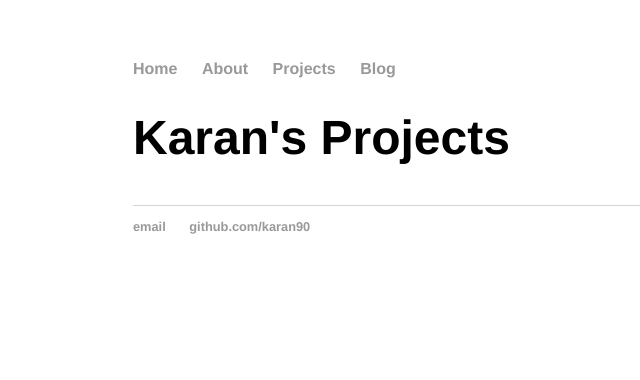
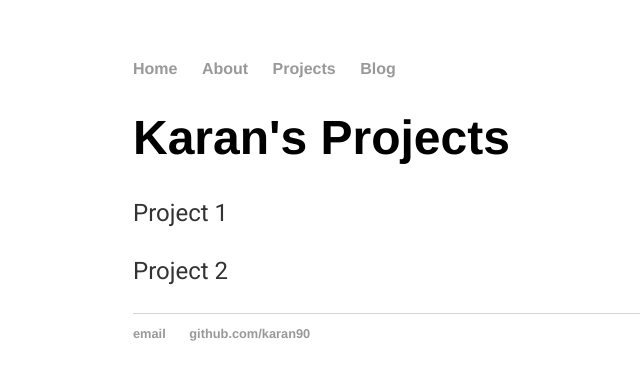
Before and after one commit to karan90/karan90.github.io, a Jekyll site: the page built from projects/index.html, in a window 1280 px wide. Shown: the top 380 px of the page, without its empty margins (59-699 px from the left). Built offline with Jekyll 4.4.1, drawn with Linux system fonts in a browser that asks for light colours.

Commit message:
Update index.html
Keeping it simple

```diff
--- a/projects/index.html
+++ b/projects/index.html
@@ -3,8 +3,5 @@ layout: default
 title: Karan's Projects
 ---
 <h1>{{ page.title }}</h1>
-<ul class="ideas">
-	{% for idea in site.ideas %}
-	<li><span>{{ idea.date | date_to_string }}</span> » <a href="{{ idea.url }}" title="{{ idea.title }}">{{ idea.title }}</a></li>
-	{% endfor %}
-</ul>
+<p>Project 1</p>
+<p>Project 2</p>
```
